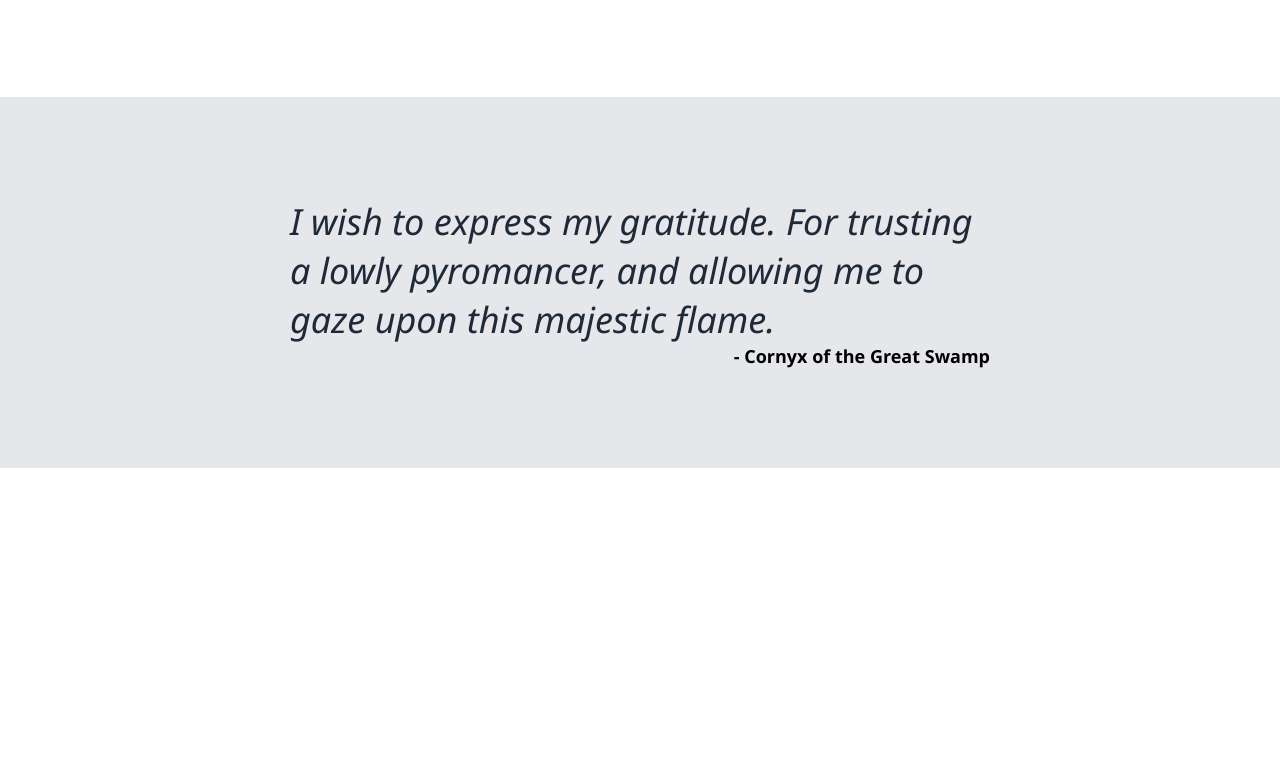
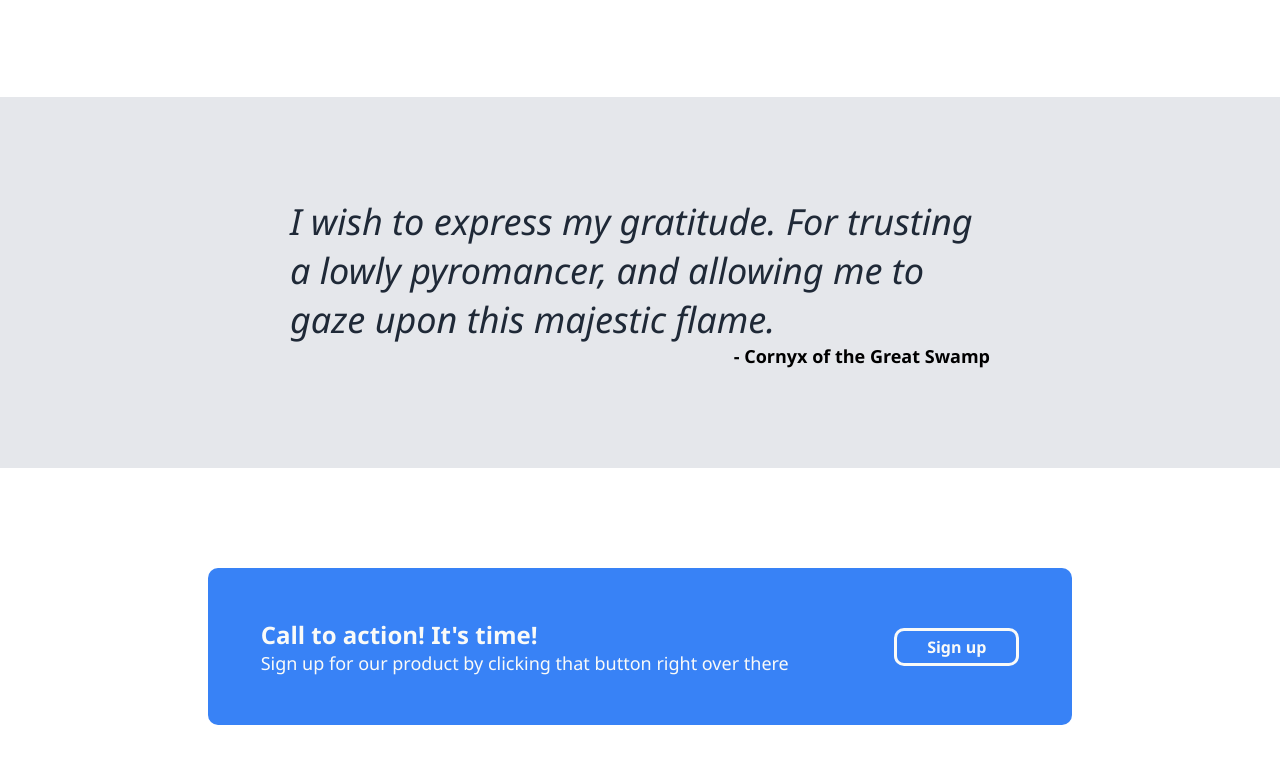
Before and after one commit to KarimElsayad247/landing-page, a plain HTML site: page index.html in a window 1280 px wide. Shown: the part 1120-1883 px from the top of the page. Before the commit the page ends 1588 px from the top, so only its background shows below. Drawn offline with Linux system fonts and the light colour scheme.

Commit message:
Finish call to action section

```diff
--- a/index.html
+++ b/index.html
@@ -67,8 +67,15 @@
         </div>
     </section>
 
-    <section class="call"></section>
-
+    <section class="call">
+        <div class="call-box">
+            <div class="left">
+                <h2>Call to action! It's time!</h2>
+                <p>Sign up for our product by clicking that button right over there</p>
+            </div>
+            <a href="" class="signup call-signup">Sign up</a>
+        </div>
+    </section>
     <footer>
 
     </footer>
--- a/styles/style.css
+++ b/styles/style.css
@@ -153,3 +153,39 @@ p, h1 {
     font-weight: bold;
     font-size: 18px;
 }
+
+.call {
+    display: flex;
+    justify-content: center;
+    align-items: center;
+    padding: 100px 100px;
+}
+
+.call-box {
+    display: flex;
+    justify-content: space-around;
+    align-items: center;
+    background-color: #3882f6;
+    width: 80%;
+    padding: 50px 0px;
+    border-radius: 10px;
+}
+
+.call-box p,
+.call-box h2 {
+    padding: 0px;
+    margin: 0px;
+    color: #f9faf8;
+}
+
+.call-box p {
+    font-size: 18px;
+}
+.call-box h2 {
+    font-size: 24px;
+}
+
+.call-signup {
+    border-style: solid;
+    border-color: #f9faf8;
+}
```
